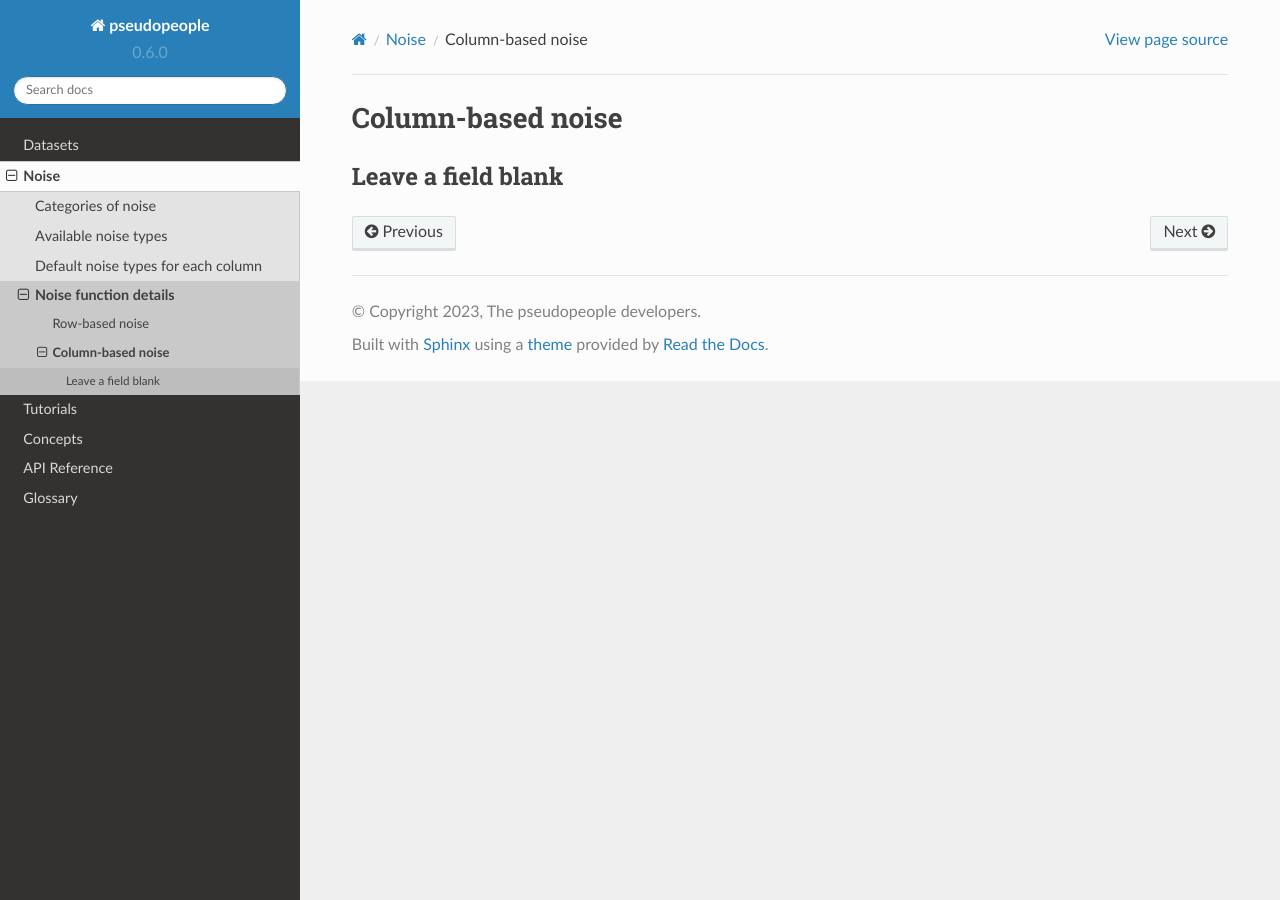
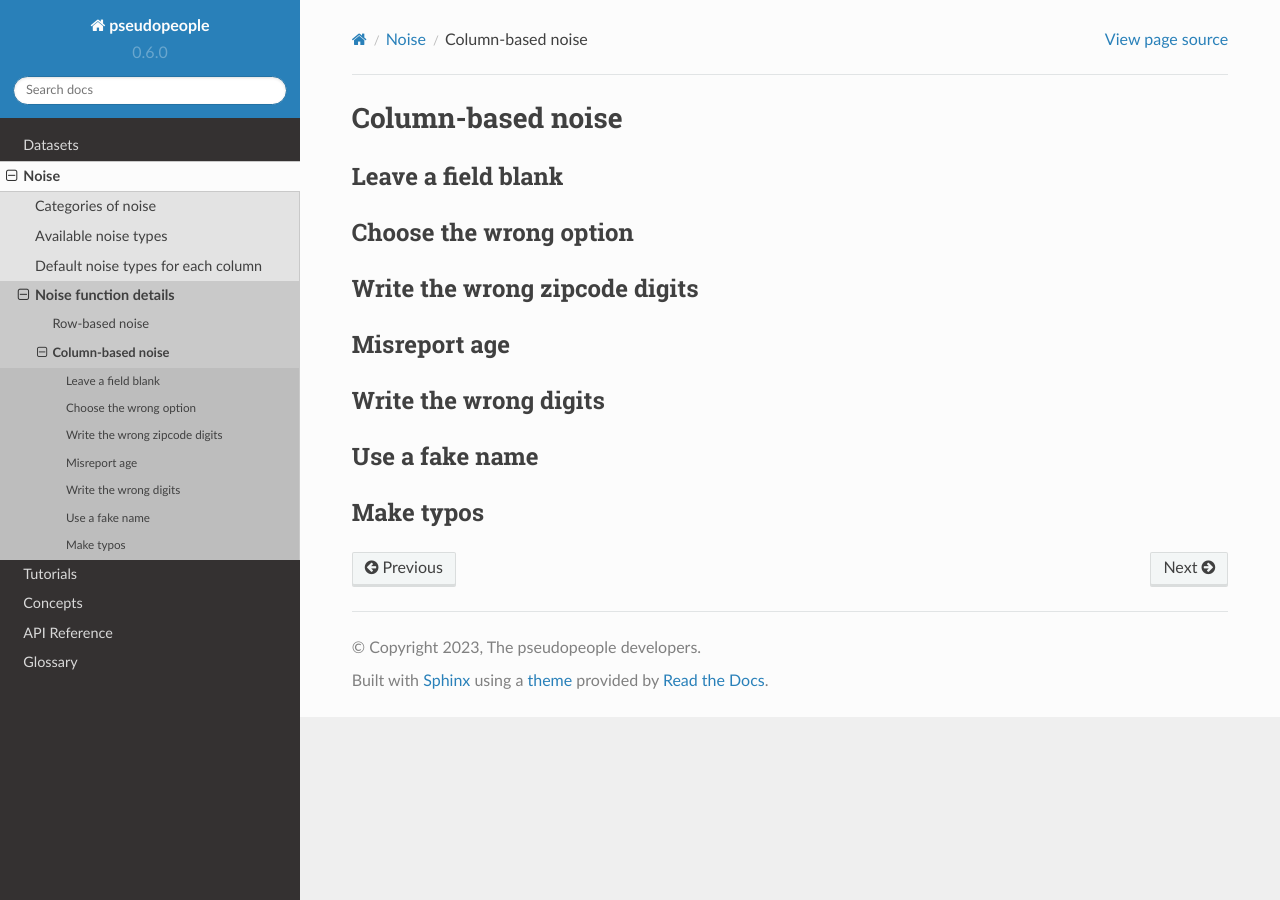
Before and after one commit to ihmeuw/pseudopeople, a Sphinx documentation site: the page built from docs/source/noise/column_noise.rst, in a window 1280 px wide. Built offline with Sphinx 7.4.7 and the Read the Docs theme 2.0.0, drawn with Linux system fonts in a browser that asks for light colours.

Commit message:
add more column noise types

```diff
--- a/docs/source/noise/column_noise.rst
+++ b/docs/source/noise/column_noise.rst
@@ -6,3 +6,21 @@
 
 Leave a field blank
 -------------------
+
+Choose the wrong option
+-----------------------
+
+Write the wrong zipcode digits
+------------------------------
+
+Misreport age
+-------------
+
+Write the wrong digits
+----------------------
+
+Use a fake name
+---------------
+
+Make typos
+----------
```
